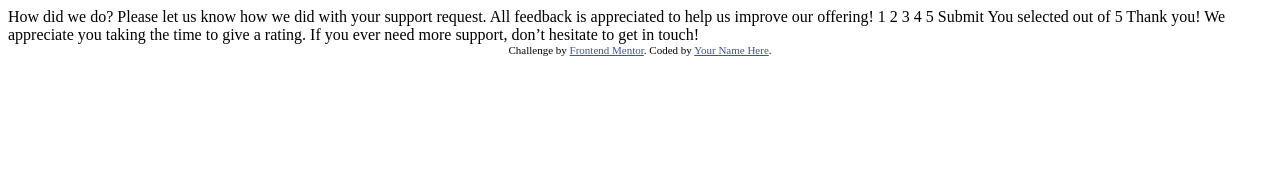
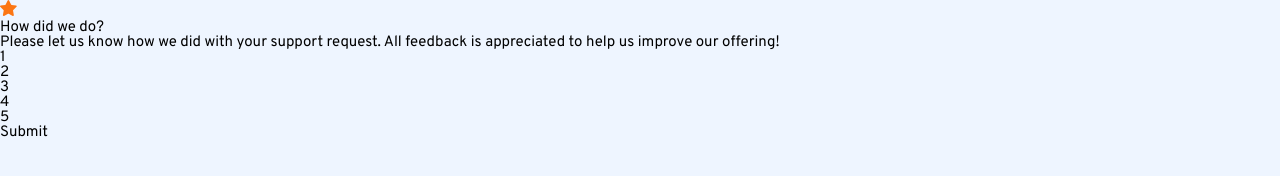
Before and after one commit to tuntinotuan/frontendmentor-ui, a plain HTML site: page interactive-rating-component-main/index.html in a window 1280 px wide. Drawn offline with Linux system fonts and the light colour scheme.

Commit message:
setup Interactive rating

```diff
--- /dev/null
+++ b/interactive-rating-component-main/css/responsive.css
@@ -0,0 +1,2 @@
+/* - Mobile: 375px
+- Desktop: 1440px */
--- /dev/null
+++ b/interactive-rating-component-main/css/style.css
@@ -0,0 +1,188 @@
+:root {
+  -primary-color-orange: var(hsl(25, 97%, 53%));
+  -white: hsl(0, 0%, 100%);
+  -light-grey: hsl(217, 12%, 63%);
+  -medium: hsl(216, 12%, 54%);
+  -dark-bBlue: hsl(213, 19%, 18%);
+  -very-dark-blue: hsl(216, 12%, 8%);
+}
+
+/* Reset CSS */
+/* http://meyerweb.com/eric/tools/css/reset/
+   v2.0 | 20110126
+   License: none (public domain)
+*/
+
+html,
+body,
+div,
+span,
+applet,
+object,
+iframe,
+h1,
+h2,
+h3,
+h4,
+h5,
+h6,
+p,
+blockquote,
+pre,
+a,
+abbr,
+acronym,
+address,
+big,
+cite,
+code,
+del,
+dfn,
+em,
+img,
+ins,
+kbd,
+q,
+s,
+samp,
+small,
+strike,
+strong,
+sub,
+sup,
+tt,
+var,
+b,
+u,
+i,
+center,
+dl,
+dt,
+dd,
+ol,
+ul,
+li,
+fieldset,
+form,
+label,
+legend,
+table,
+caption,
+tbody,
+tfoot,
+thead,
+tr,
+th,
+td,
+article,
+aside,
+canvas,
+details,
+embed,
+figure,
+figcaption,
+footer,
+header,
+hgroup,
+menu,
+nav,
+output,
+ruby,
+section,
+summary,
+time,
+mark,
+audio,
+video {
+  margin: 0;
+  padding: 0;
+  border: 0;
+  font-size: 100%;
+  font: inherit;
+  vertical-align: baseline;
+  box-sizing: border-box;
+}
+/* HTML5 display-role reset for older browsers */
+article,
+aside,
+details,
+figcaption,
+figure,
+footer,
+header,
+hgroup,
+menu,
+nav,
+section {
+  display: block;
+}
+body {
+  line-height: 1;
+  background-color: #eef5ff;
+  font-family: 'Overpass', sans-serif;
+  box-sizing: border-box;
+  font-size: 15px;
+}
+ol,
+ul,
+li {
+  list-style: none;
+}
+blockquote,
+q {
+  quotes: none;
+}
+blockquote:before,
+blockquote:after,
+q:before,
+q:after {
+  content: "";
+  content: none;
+}
+table {
+  border-collapse: collapse;
+  border-spacing: 0;
+}
+button {
+  border: none;
+}
+/* Main CSS */
+.container{
+
+}
+.rate{
+
+}
+.rate__start{
+
+}
+.rate__title{
+
+}
+.rate__text{
+
+}
+.rate__select{
+
+}
+.rate__number{
+
+}
+.rate__btn-submit{
+
+}
+.result{
+
+}
+.result__image{
+
+}
+.result__selected{
+
+}
+.result__title{
+
+}
+.result__content{
+
+}
--- a/interactive-rating-component-main/index.html
+++ b/interactive-rating-component-main/index.html
@@ -1,49 +1,48 @@
 <!DOCTYPE html>
 <html lang="en">
+
 <head>
   <meta charset="UTF-8">
-  <meta name="viewport" content="width=device-width, initial-scale=1.0"> <!-- displays site properly based on user's device -->
+  <meta name="viewport" content="width=device-width, initial-scale=1.0">
+  <!-- displays site properly based on user's device -->
 
   <link rel="icon" type="image/png" sizes="32x32" href="./images/favicon-32x32.png">
+  <link href="https://fonts.googleapis.com/css2?family=Overpass:wght@400;700&display=swap" rel="stylesheet">
+  <link rel="stylesheet" href="css/style.css">
+  <link rel="stylesheet" href="css/responsive.css">
+  <title>Interactive rating component | Frontend Mentor</title>
 
-  <title>Frontend Mentor | Interactive rating component</title>
+</head>
 
-  <!-- Feel free to remove these styles or customise in your own stylesheet 👍 -->
-  <style>
-    .attribution { font-size: 11px; text-align: center; }
-    .attribution a { color: hsl(228, 45%, 44%); }
-  </style>
-</head>
 <body>
+  <div class="container">
+    <div class="rate">
+      <div class="rate__start"><img src="./images/icon-star.svg" alt=""></div>
+      <h1 class="rate__title">How did we do?</h1>
+      <p class="rate__text">Please let us know how we did with your support request. All feedback is appreciated
+        to help us improve our offering!</p>
+      <div class="rate__select">
+        <div class="rate__number">1</div>
+        <div class="rate__number">2</div>
+        <div class="rate__number">3</div>
+        <div class="rate__number">4</div>
+        <div class="rate__number">5</div>
+      </div>
+      <div class="rate__btn-submit">Submit</div>
+    </div>
+    <div class="result" style="display: none;">
+      <img src="./images/illustration-thank-you.svg" alt="" class="result__image">
+      <div class="result__selected">
+        <p> You selected <span> </span> out of 5</p>
+      </div>
+      <h1 class="result__title">Thank you!</h1>
+      <p class="result__content">We appreciate you taking the time to give a rating. If you ever need more support,
+        don't hesitate to get in touch!</p>
+    </div>
+  </div>
 
-  <!-- Rating state start -->
+  <!-- Javascript -->
+  <script src="js/main.js"></script>
+</body>
 
-  How did we do?
-
-  Please let us know how we did with your support request. All feedback is appreciated
-  to help us improve our offering!
-
-  1 2 3 4 5
-
-  Submit
-
-  <!-- Rating state end -->
-
-  <!-- Thank you state start -->
-
-  You selected <!-- Add rating here --> out of 5
-
-  Thank you!
-
-  We appreciate you taking the time to give a rating. If you ever need more support,
-  don’t hesitate to get in touch!
-
-  <!-- Thank you state end -->
-
-
-  <div class="attribution">
-    Challenge by <a href="https://www.frontendmentor.io?ref=challenge" target="_blank">Frontend Mentor</a>.
-    Coded by <a href="#">Your Name Here</a>.
-  </div>
-</body>
 </html>
```
Also changed, not shown: interactive-rating-component-main/js/main.js (added).
